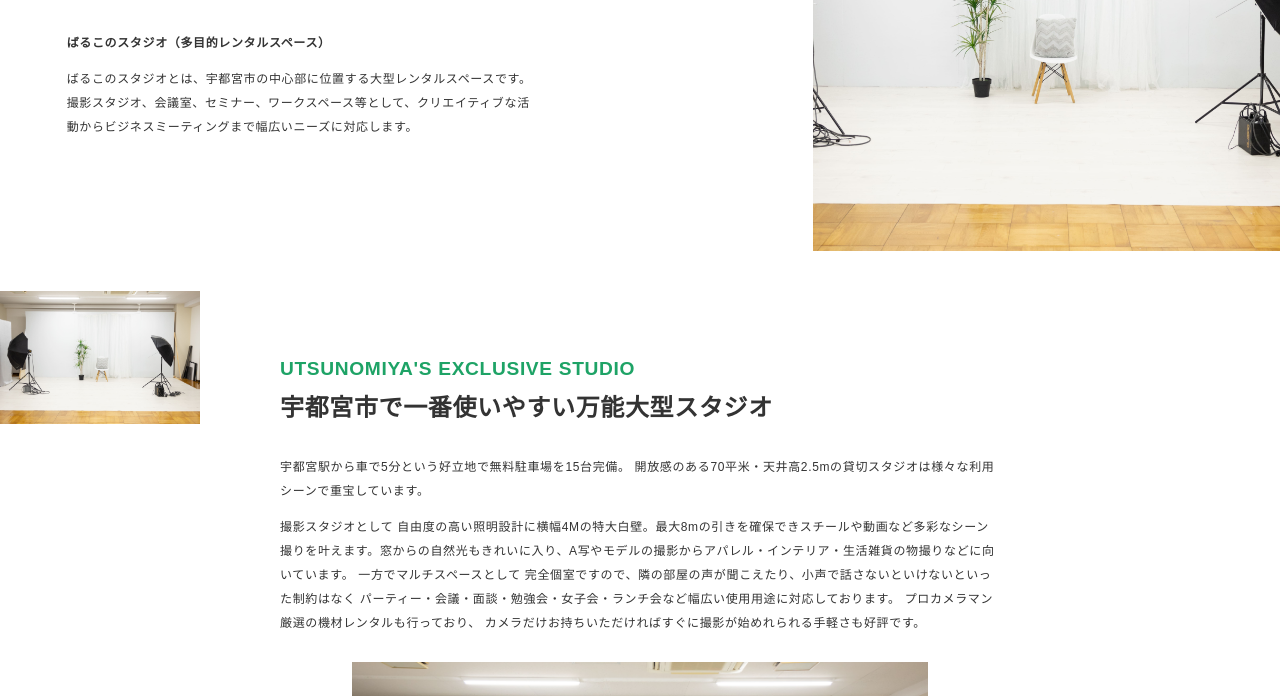
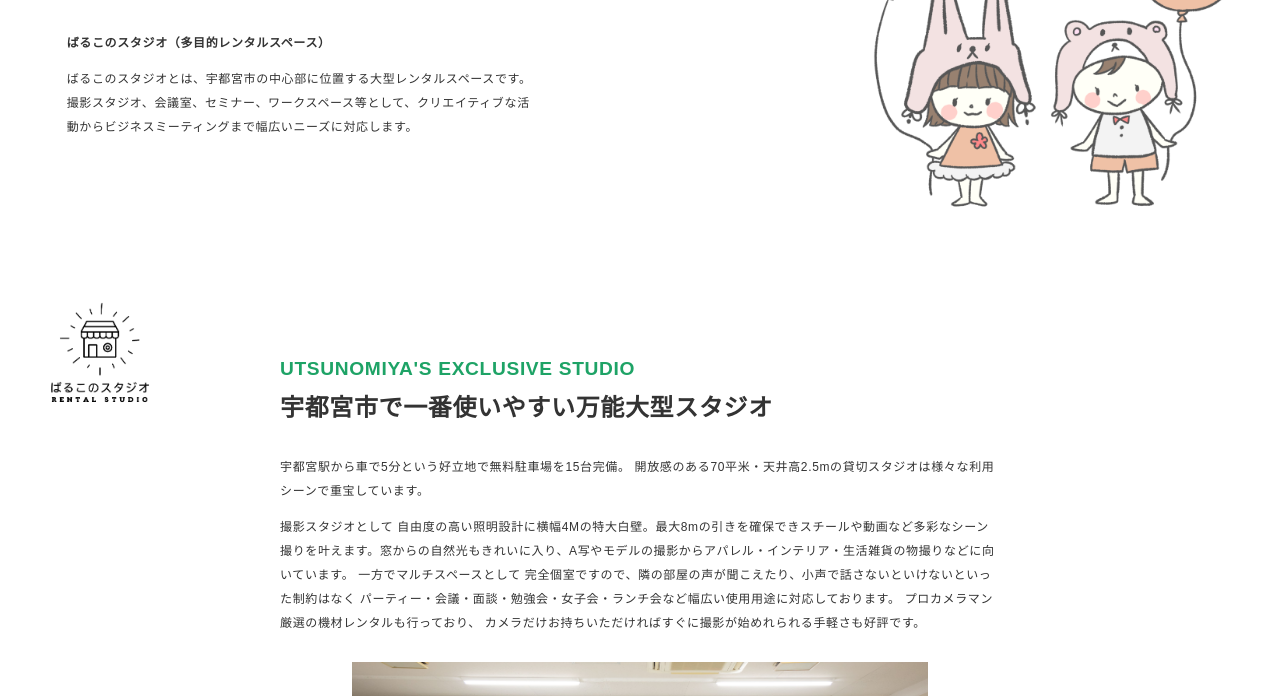
Before and after one commit to ciber0326/brand, a plain HTML site: page service_rental.html in a window 1280 px wide. Shown: the part 349-1045 px from the top of the page. Drawn offline with nearby package versions, Linux system fonts and the light colour scheme; a web font is replaced by a local one.

Commit message:
fix(page/service_rental)

```diff
--- a/service_rental.html
+++ b/service_rental.html
@@ -260,7 +260,7 @@
                     </div>
 
                     <img
-                        src="./assets/images/service/service_04.jpg"
+                        src="./assets/images/service/service-rental/rental-01.png"
                         alt="service-bio-img"
                     >
                 </div>
@@ -269,7 +269,7 @@
 
         <section class="relative sec-rental-desc">
             <img
-                src="./assets/images/service/service_04.jpg"
+                src="./assets/images/service/service-rental/rental-02.png"
                 alt="service-rental-side-01"
             >
 
@@ -311,7 +311,7 @@
 、物撮り用撮影ボックス、大型モニター 等、他30種以上常備しております。
 都心から程近い好立地に位置する当スタジオは、あらゆるクリエイティブプロジェクトを成功に導く理想的な空間です。70平米の広々とした撮影エリアと2.5mの天井高が、開放感あふれる雰囲気を演出します。
                 </p>
-                <img src="./assets/images/service/service_04.jpg" alt="service-rental-desc-img">
+                <img src="./assets/images/service/service-rental/rental-03.JPG" alt="service-rental-desc-img">
                 <h5 class="fadeUpScr">
                     <span class="font-en clr-blue">UNLEASH CREATIVITY HERE
                     </span><br>
@@ -320,7 +320,7 @@
                 <p>中でも最大の特徴は、幅4mの真っ白な大型背景壁。この壁を活用すれば、ファッション誌の見開きページを飾るような大胆なポートレート撮影や、大型家具のインテリア撮影も思いのままです。最大8mまでカメラを引くことができるので、広角レンズを使った迫力ある全身ショットや、複数モデルを使用したグループ撮影にも最適です。</p>
 
 
-                <img src="./assets/images/service/service_04.jpg" alt="service-rental-desc-img">
+                <img src="./assets/images/service/service-rental/rental-04.JPG" alt="service-rental-desc-img">
                 <h5 class="fadeUpScr">
                     <span class="font-en clr-blue">
                         NATURAL LIGHT MAGIC
@@ -329,7 +329,7 @@
 
                 </h5>
                 <p>自由度の高い照明設計により、4灯のストロボライトを自在に配置可能。柔らかな陰影を作り出すソフトボックスから、シャープなハイライトを生み出すスヌートまで、幅広い照明機材をご用意しています。さらに、東向きの大きな窓からは自然光が差し込み、朝9時から11時頃まで柔らかな光で撮影が可能です。</p>
-                <img src="./assets/images/service/service_04.jpg" alt="service-rental-desc-img">
+                <img src="./assets/images/service/service-rental/rental-05.jpg" alt="service-rental-desc-img">
 
                 <h5 class="fadeUpScr">
                     <span class="font-en clr-blue">
@@ -343,7 +343,7 @@
 『Youtuberの動画撮影』『ウェブ会議』『動画生配信』など多岐にわたる使用実績があります。<br>
 完全個室でプライバシーを確保した環境を作り上げることが可能でき、地元の人たちが安心して使える環境を心がけております。
                 </p>
-                    <img src="./assets/images/service/service_04.jpg" alt="service-rental-desc-img">
+                    <img src="./assets/images/service/service-rental/rental-06.jpg" alt="service-rental-desc-img">
 
 
 
@@ -382,12 +382,12 @@
                 </div>
 
                 <img
-                    src="./assets/images/service/service_04.jpg"
+                    src="./assets/images/service/service-rental/gallery/gallery-01.jpg"
                     alt=""
                 >
 
                 <img
-                    src="./assets/images/service/service_04.jpg"
+                    src="./assets/images/service/service-rental/gallery/gallery-01-sub.jpg"
                     alt=""
                 >
             </div>
@@ -418,12 +418,12 @@
                 </div>
 
                 <img
-                    src="./assets/images/service/service_04.jpg"
+                    src="./assets/images/service/service-rental/gallery/gallery-02.jpg"
                     alt=""
                 >
 
                 <img
-                    src="./assets/images/service/service_04.jpg"
+                    src="./assets/images/service/service-rental/gallery/gallery-02-sub.jpg"
                     alt=""
                 >
             </div>
@@ -448,12 +448,12 @@
                 </div>
 
                 <img
-                    src="./assets/images/service/service_04.jpg"
+                    src="./assets/images/service/service-rental/gallery/gallery-03.jpg"
                     alt=""
                 >
 
                 <img
-                    src="./assets/images/service/service_04.jpg"
+                    src="./assets/images/service/service-rental/gallery/gallery-03-sub.jpg"
                     alt=""
                 >
             </div>
@@ -478,12 +478,12 @@
                 </div>
 
                 <img
-                    src="./assets/images/service/service_04.jpg"
+                    src="./assets/images/service/service-rental/gallery/gallery-04.jpg"
                     alt=""
                 >
 
                 <img
-                    src="./assets/images/service/service_04.jpg"
+                    src="./assets/images/service/service-rental/gallery/gallery-04-sub.jpg"
                     alt=""
                 >
             </div>
@@ -508,12 +508,12 @@
                 </div>
 
                 <img
-                    src="./assets/images/service/service_04.jpg"
+                    src="./assets/images/service/service-rental/gallery/gallery-05.jpg"
                     alt=""
                 >
 
                 <img
-                    src="./assets/images/service/service_04.jpg"
+                    src="./assets/images/service/service-rental/gallery/gallery-05-sub.jpg"
                     alt=""
                 >
             </div>
```
Also changed, not shown: assets/images/service/service-rental/rental-01.png (added), assets/images/service/service-rental/rental-02.png (added), assets/images/service/service-rental/rental-05.jpg (added), 13 other files.
